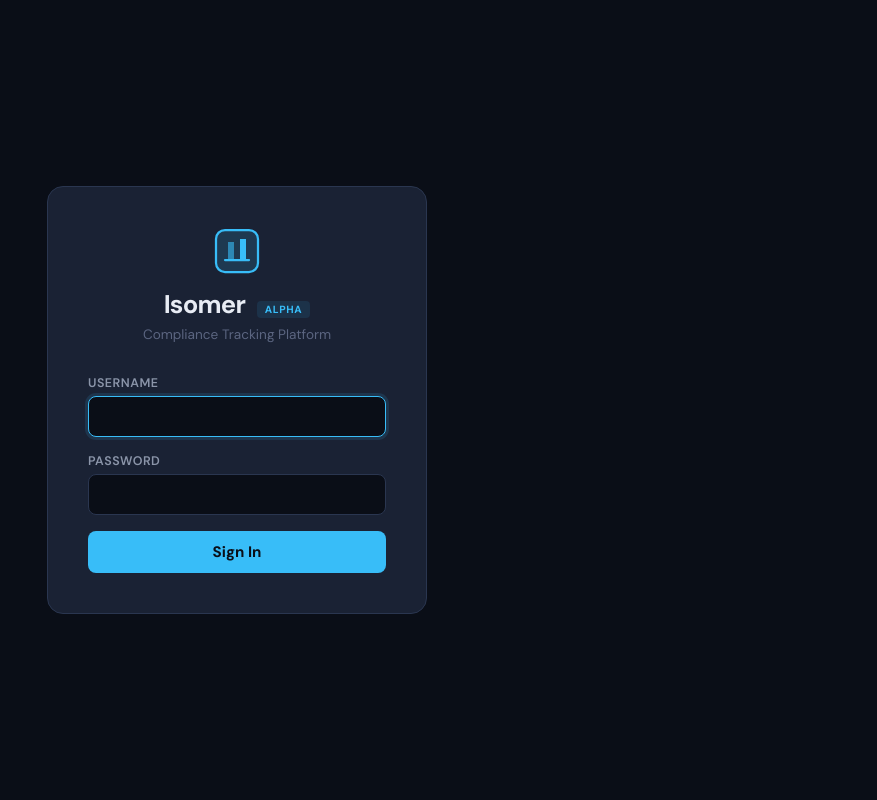
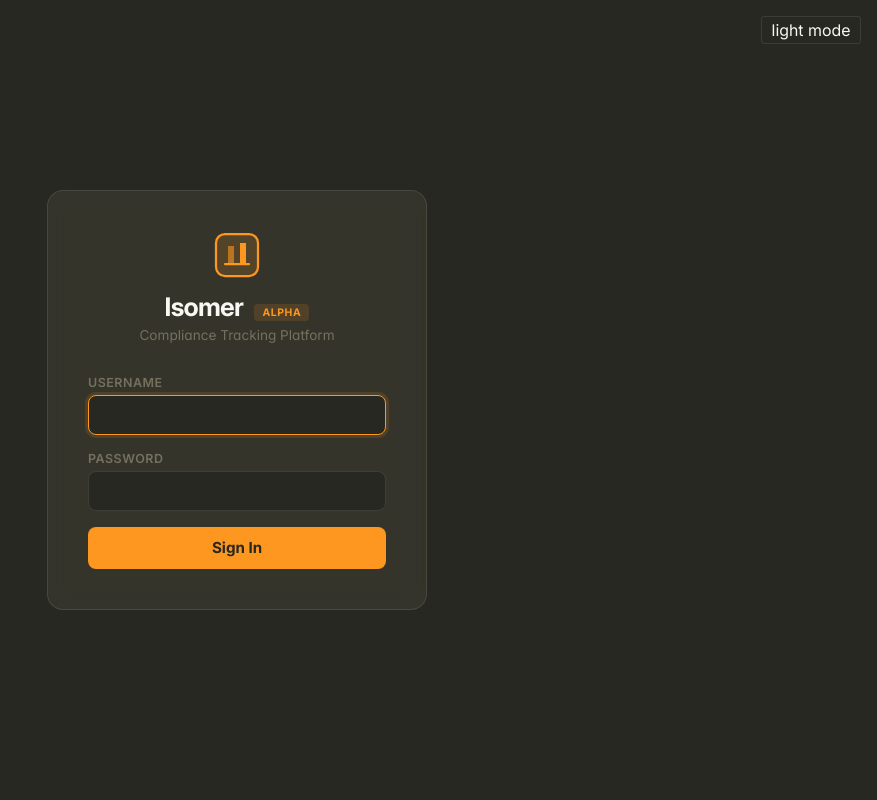
Before and after one commit to michaeldtimpe/isomer, a Flask app: page /login in a window 1280 px wide. Shown: the whole page, without its empty margins (403-1280 px from the left). Run offline with Flask 3, Linux system fonts and the light colour scheme; some libraries are stand-ins or nearby versions.

Commit message:
Adopt zoleb.com style guide
Rewrite the base and login palettes to canonical Monokai dark + light
tokens, swap DM Sans + JetBrains Mono for InterVariable (locally served)
+ ui-monospace, and drop the Google Fonts link. Rethread hardcoded cyan
literals through var(--accent) / var(--accent-soft) so the palette switch
reaches buttons, focus rings, hover rows, and the in_progress status
badge. Recolor the topbar and login SVG marks to currentColor so they
track the accent in both themes. Add the zoleb.com text-style theme
toggle (persisted to localStorage) in the topbar and on the login page.
Retitle the login tab to "isomer".

Co-Authored-By: Claude Opus 4.7 (1M context) <noreply@anthropic.com>

```diff
--- a/templates/login.html
+++ b/templates/login.html
@@ -3,34 +3,83 @@
 <head>
 <meta charset="UTF-8">
 <meta name="viewport" content="width=device-width, initial-scale=1.0">
-<title>Isomer — Login</title>
-<link href="https://fonts.googleapis.com/css2?family=DM+Sans:wght@400;500;600;700&display=swap" rel="stylesheet">
+<title>isomer</title>
+<script>
+  (function () {
+    try {
+      var t = localStorage.getItem("zoleb-theme") || "dark";
+      document.documentElement.setAttribute("data-theme", t);
+    } catch (e) {
+      document.documentElement.setAttribute("data-theme", "dark");
+    }
+  })();
+</script>
 <style>
-:root { --bg:#0a0e17; --card:#1a2234; --border:#2a3650; --text:#e8ecf4; --muted:#5b6580; --accent:#38bdf8; }
+@font-face {
+  font-family: "InterVariable";
+  src: url("/static/InterVariable.ttf") format("truetype-variations"),
+       url("/static/InterVariable.ttf") format("truetype");
+  font-weight: 100 900;
+  font-display: swap;
+}
+:root,
+html[data-theme="dark"] {
+  color-scheme: dark;
+  --bg:          #272822;
+  --card:        rgba(62, 61, 50, 0.6);
+  --border:      rgba(248, 248, 242, 0.1);
+  --text:        #f8f8f2;
+  --muted:       #75715e;
+  --accent:      #fd971f;
+  --accent-dim:  #a66410;
+  --accent-soft: rgba(253, 151, 31, 0.14);
+  --red:         #f92672;
+  --red-soft:    rgba(249, 38, 114, 0.14);
+}
+html[data-theme="light"] {
+  color-scheme: light;
+  --bg:          #fafafa;
+  --card:        rgba(39, 40, 34, 0.04);
+  --border:      rgba(39, 40, 34, 0.12);
+  --text:        #272822;
+  --muted:       #75715e;
+  --accent:      #c24f0d;
+  --accent-dim:  #8a3806;
+  --accent-soft: rgba(194, 79, 13, 0.12);
+  --red:         #c00e5a;
+  --red-soft:    rgba(192, 14, 90, 0.12);
+}
 *{box-sizing:border-box;margin:0;padding:0}
-body{font-family:'DM Sans',sans-serif;background:var(--bg);color:var(--text);min-height:100vh;display:flex;align-items:center;justify-content:center}
-.login-box{width:380px;background:var(--card);border:1px solid var(--border);border-radius:16px;padding:2.5rem}
-.logo{text-align:center;margin-bottom:2rem}
+body{
+  font-family: "InterVariable", Inter, -apple-system, BlinkMacSystemFont, "Segoe UI", Helvetica, Arial, sans-serif;
+  font-feature-settings: "cv11", "ss01", "ss03";
+  background:var(--bg);color:var(--text);min-height:100vh;display:flex;align-items:center;justify-content:center
+}
+.theme-toggle{position:fixed;top:16px;right:16px;z-index:1000;font:inherit;color:var(--text);background:transparent;border:1px solid var(--border);border-radius:3px;padding:0.2rem 0.6rem;cursor:pointer}
+.theme-toggle:hover{border-color:var(--accent);color:var(--accent)}
+.login-box{width:380px;background:var(--card);border:1px solid var(--border);border-radius:16px;padding:2.5rem;backdrop-filter:blur(10px)}
+.logo{text-align:center;margin-bottom:2rem;color:var(--accent)}
 .logo svg{width:48px;height:48px;margin-bottom:0.5rem}
-.logo h1{font-size:1.6rem;font-weight:700;letter-spacing:-0.03em}
-.logo .ver{font-size:0.65rem;text-transform:uppercase;color:var(--accent);background:rgba(56,189,248,0.1);padding:2px 8px;border-radius:4px;letter-spacing:0.06em;margin-left:0.4rem}
+.logo h1{font-size:1.6rem;font-weight:700;letter-spacing:-0.03em;color:var(--text)}
+.logo .ver{font-size:0.65rem;text-transform:uppercase;color:var(--accent);background:var(--accent-soft);padding:2px 8px;border-radius:4px;letter-spacing:0.06em;margin-left:0.4rem}
 .logo p{color:var(--muted);font-size:0.85rem;margin-top:0.3rem}
-label{display:block;font-size:0.78rem;font-weight:600;color:#8b95a9;margin-bottom:0.3rem;text-transform:uppercase;letter-spacing:0.04em}
+label{display:block;font-size:0.78rem;font-weight:600;color:var(--muted);margin-bottom:0.3rem;text-transform:uppercase;letter-spacing:0.04em}
 input{width:100%;padding:0.6rem 0.9rem;background:var(--bg);color:var(--text);border:1px solid var(--border);border-radius:8px;font-family:inherit;font-size:0.95rem;margin-bottom:1rem}
-input:focus{outline:none;border-color:var(--accent);box-shadow:0 0 0 3px rgba(56,189,248,0.12)}
-button{width:100%;padding:0.7rem;background:var(--accent);color:#0a0e17;border:none;border-radius:8px;font-family:inherit;font-size:0.95rem;font-weight:700;cursor:pointer;transition:background 0.15s}
-button:hover{background:#5cc9f9}
-.flash{padding:0.6rem 1rem;border-radius:8px;margin-bottom:1rem;font-size:0.85rem;background:rgba(248,113,113,0.12);color:#f87171;border:1px solid rgba(248,113,113,0.2)}
+input:focus{outline:none;border-color:var(--accent);box-shadow:0 0 0 3px var(--accent-soft)}
+button[type=submit]{width:100%;padding:0.7rem;background:var(--accent);color:var(--bg);border:none;border-radius:8px;font-family:inherit;font-size:0.95rem;font-weight:700;cursor:pointer;transition:background 0.15s}
+button[type=submit]:hover{background:var(--accent-dim)}
+.flash{padding:0.6rem 1rem;border-radius:8px;margin-bottom:1rem;font-size:0.85rem;background:var(--red-soft);color:var(--red);border:1px solid var(--red-soft)}
 </style>
 </head>
 <body>
+<button id="theme-toggle" class="theme-toggle" type="button" aria-label="Toggle color theme">theme</button>
 <div class="login-box">
   <div class="logo">
     <svg viewBox="0 0 32 32" fill="none" xmlns="http://www.w3.org/2000/svg">
-      <rect x="2" y="2" width="28" height="28" rx="6" fill="#38bdf8" fill-opacity="0.15" stroke="#38bdf8" stroke-width="1.5"/>
-      <path d="M10 10h4v12h-4z" fill="#38bdf8" opacity="0.6"/>
-      <path d="M18 8h4v14h-4z" fill="#38bdf8"/>
-      <path d="M8 22h16" stroke="#38bdf8" stroke-width="1.5" stroke-linecap="round"/>
+      <rect x="2" y="2" width="28" height="28" rx="6" fill="currentColor" fill-opacity="0.15" stroke="currentColor" stroke-width="1.5"/>
+      <path d="M10 10h4v12h-4z" fill="currentColor" opacity="0.6"/>
+      <path d="M18 8h4v14h-4z" fill="currentColor"/>
+      <path d="M8 22h16" stroke="currentColor" stroke-width="1.5" stroke-linecap="round"/>
     </svg>
     <h1>Isomer <span class="ver">Alpha</span></h1>
     <p>Compliance Tracking Platform</p>
@@ -49,5 +98,23 @@ button:hover{background:#5cc9f9}
     <button type="submit">Sign In</button>
   </form>
 </div>
+<script>
+(function () {
+  const root = document.documentElement;
+  const btn = document.getElementById("theme-toggle");
+  if (!btn) return;
+  function sync() {
+    const dark = root.getAttribute("data-theme") !== "light";
+    btn.textContent = dark ? "light mode" : "dark mode";
+  }
+  btn.addEventListener("click", function () {
+    const next = root.getAttribute("data-theme") === "light" ? "dark" : "light";
+    root.setAttribute("data-theme", next);
+    try { localStorage.setItem("zoleb-theme", next); } catch (e) {}
+    sync();
+  });
+  sync();
+})();
+</script>
 </body>
 </html>
```
Also changed, not shown: templates/base.html (+101 -40 lines), static/InterVariable.ttf (added).
